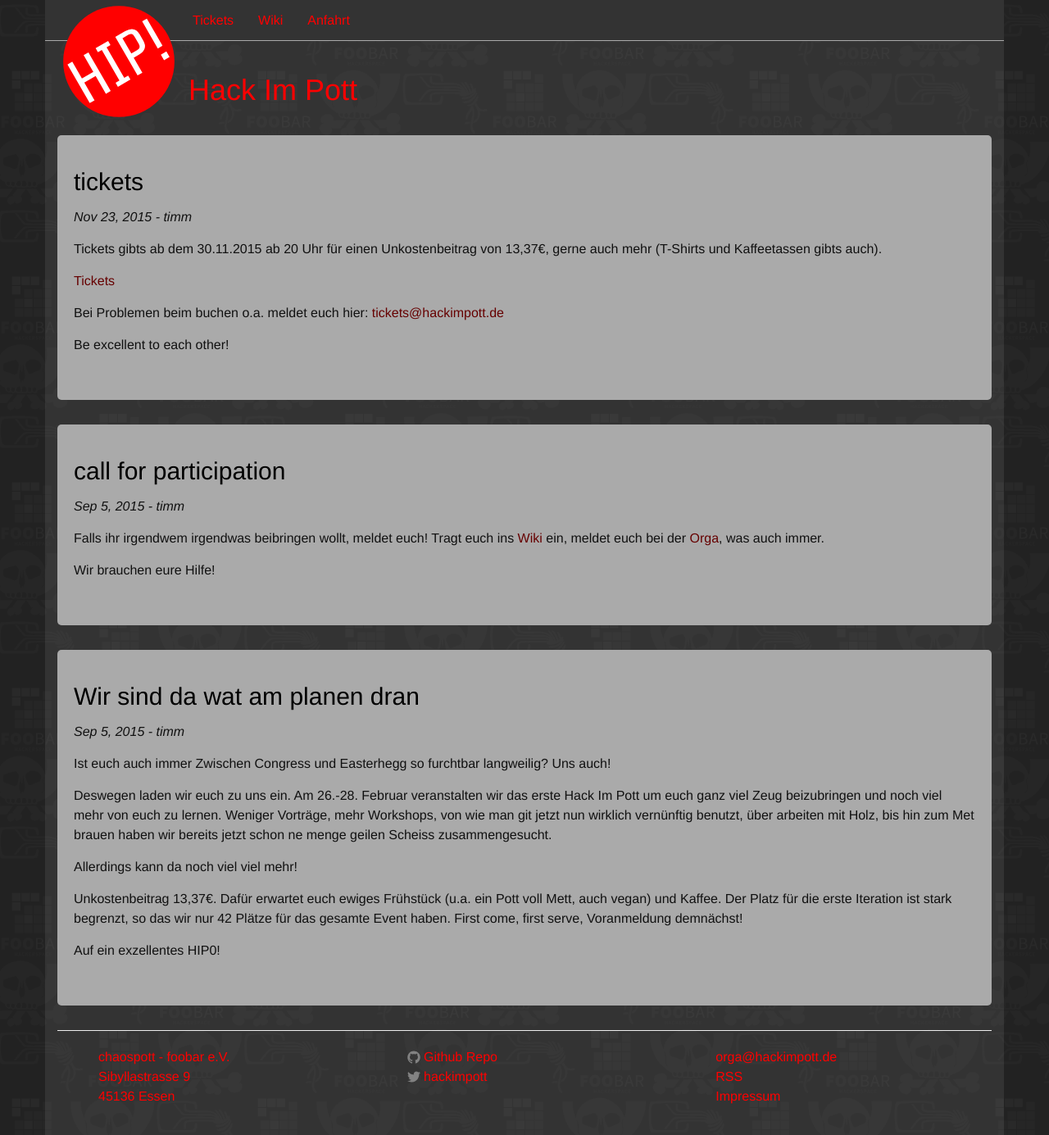
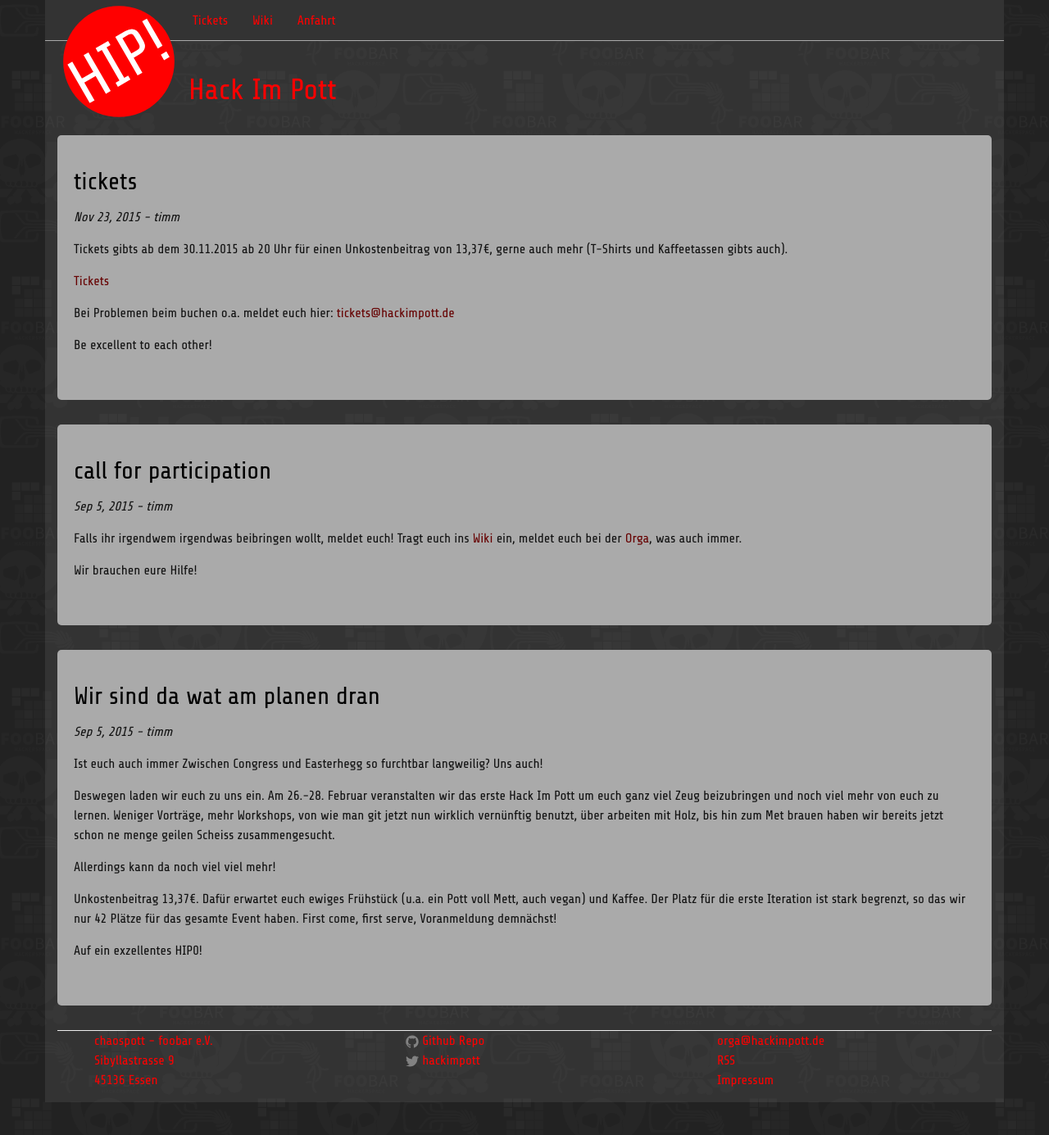
Before and after one commit to c3e/hip-site, a Jekyll site: the page built from index.html, in a window 1280 px wide and 1385 px high. Shown: the whole window at 82% size. Built offline with Jekyll 4.4.1, drawn with Linux system fonts in a browser that asks for light colours.

Commit message:
fixed nav colors and changed font to Share Tech

```diff
--- a/_includes/footer.html
+++ b/_includes/footer.html
@@ -1,5 +1,5 @@
 <hr>
-<div class="row footer">
+<div id="row-footer">
     <div class="col-md-4">
         <ul>
             <li>
--- /dev/null
+++ b/_sass/_hackimpott.scss
@@ -0,0 +1,19 @@
+@font-face {
+  font-family: 'Share Tech';
+  font-style: normal;
+  font-weight: 400;
+  src: local('Share Tech'), local('ShareTech-Regular'), url(/fonts/ShareTech-Regular.ttf);
+}
+
+#row-footer a{
+  color:$nav-link-color;
+
+  &:visited {
+    color:$nav-link-color;
+  }
+}
+
+#row-footer li {
+    list-style-type: none;
+    margin-bottom: 0;
+}
--- a/css/main.scss
+++ b/css/main.scss
@@ -6,7 +6,7 @@
 
 
 // Our variables
-$base-font-family: Helvetica, Arial, sans-serif;
+$base-font-family: 'Share Tech', sans-serif;
 $base-font-size:   16px;
 $small-font-size:  $base-font-size * 0.875;
 $base-line-height: 1.5;
@@ -24,7 +24,7 @@ $grey-color-dark:  darken($grey-color, 25%);
 $on-palm:          600px;
 $on-laptop:        800px;
 
-
+$nav-link-color:  #F00;
 
 // Using media queries with like this:
 // @include media-query($palm) {
@@ -45,5 +45,6 @@ $on-laptop:        800px;
 @import
         "base",
         "layout",
-        "syntax-highlighting"
+        "syntax-highlighting",
+        "hackimpott"
 ;
```
Also changed, not shown: fonts/ShareTech-Regular.ttf (added).
